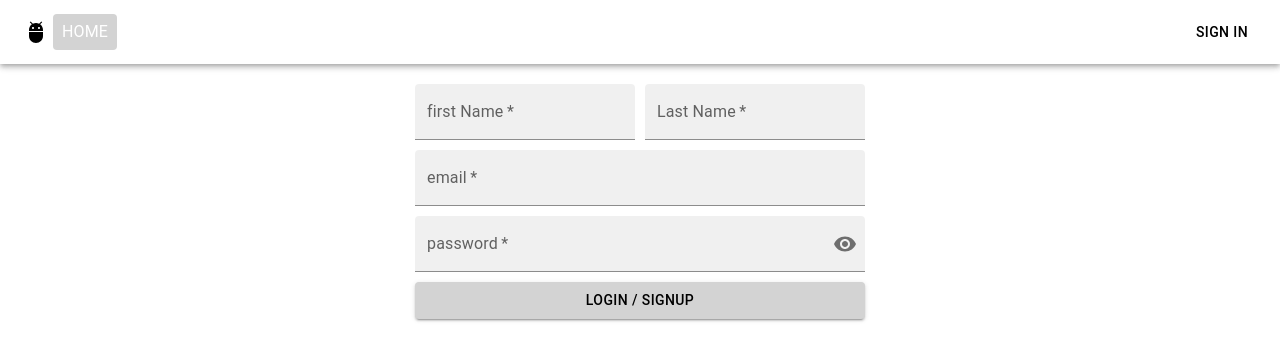
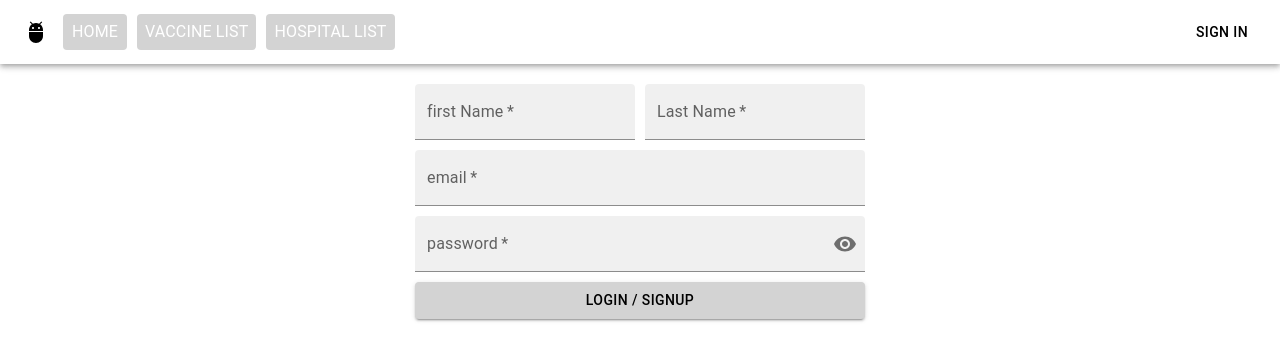
Before and after one commit to JimmyCHL/Vaccination, a React (Create React App) app: page /authenticate in a window 1280 px wide. Shown: the top 360 px of the page. Built offline with nearby package versions, Linux system fonts and the light colour scheme.

Commit message:
beautify header

```diff
--- a/src/App.tsx
+++ b/src/App.tsx
@@ -29,6 +29,8 @@ function App() {
               <Route path="/authenticate" element={<Authenticate />} />
               {isAuthenticated && <Route path="/personalDetail" element={<PersonalDetail />} />}
               {/* Admin */}
+              {isAuthenticated && (
+                <>
                   <Route path="/admin" element={<Home />} />
                   <Route path="/admin/addVaccine" element={<AddVaccine />} />
                   <Route path="/admin/vaccineList" element={<VaccineList />} />
@@ -36,12 +38,18 @@ function App() {
                   <Route path="/admin/hospitalList" element={<HospitalList />} />
                   <Route path="/admin/approver" element={<Approver />} />
                   <Route path="/admin/patientList" element={<PatientList />} />
+                </>
+              )}
               {/* Patient */}
               <Route path="/" element={<Home />} />
               <Route path="/vaccineList" element={<VaccineList />} />
               <Route path="/hospitalList" element={<HospitalList />} />
+              {isAuthenticated && (
+                <>
                   <Route path="/ownSchedules" element={<PersonalScheduleList />} />
                   <Route path="/makeAppointment" element={<RegisterVaccine />} />
+                </>
+              )}
               {/* Not Found */}
               <Route path="*" element={<NotFound />} />
             </Routes>
--- /dev/null
+++ b/src/hooks/useIsAdmin.ts
@@ -0,0 +1,12 @@
+import { useSelector } from 'react-redux'
+import { userSelector } from '../redux/User/UserSelector'
+import { RoleEnum } from '../redux/User/type'
+
+export const useIsAdmin = () => {
+  const user = useSelector(userSelector)
+
+  return {
+    isAdmin: user.role === RoleEnum.Admin,
+    isUser: user.role === RoleEnum.User,
+  }
+}
--- a/src/share/Header/Header.tsx
+++ b/src/share/Header/Header.tsx
@@ -1,12 +1,14 @@
 import AdbIcon from '@mui/icons-material/Adb'
+import { Fab, Menu, MenuItem, useMediaQuery } from '@mui/material'
 import AppBar from '@mui/material/AppBar'
 import Box from '@mui/material/Box'
 import Button from '@mui/material/Button'
 import Toolbar from '@mui/material/Toolbar'
-import { useEffect } from 'react'
+import { useEffect, useState } from 'react'
 import { useDispatch } from 'react-redux'
 import { Link, useNavigate } from 'react-router-dom'
 import { useAuthenticated } from '../../hooks/useAuthenticated'
+import { useIsAdmin } from '../../hooks/useIsAdmin'
 import { AppDispatch } from '../../redux/store'
 import { SignOutUser } from '../../redux/User/UserActions'
 import { NavButton } from './NavButton'
@@ -15,6 +17,18 @@ export const Header = () => {
   const dispatch = useDispatch<AppDispatch>()
   const navigate = useNavigate()
   const { isAuthenticated } = useAuthenticated()
+  const { isUser, isAdmin } = useIsAdmin()
+  const isLarge = useMediaQuery('(max-width: 1000px)')
+
+  // MUI Menu
+  const [anchorEl, setAnchorEl] = useState<null | HTMLElement>(null)
+  const open = Boolean(anchorEl)
+  const handleClick = (event: React.MouseEvent<HTMLButtonElement>) => {
+    setAnchorEl(event.currentTarget)
+  }
+  const handleClose = () => {
+    setAnchorEl(null)
+  }
 
   useEffect(() => {
     if (!localStorage.getItem('token')) {
@@ -28,10 +42,101 @@ export const Header = () => {
     <Box sx={{ flexGrow: 1, marginBottom: '20px' }}>
       <AppBar position="static" color="transparent">
         <Toolbar>
-          <Box sx={{ flex: 1, display: 'flex', alignItems: 'center' }}>
-            <AdbIcon sx={{ marginRight: '5px' }} />
-            <NavButton to="/" children="Home" />
-          </Box>
+          {/* admin */}
+          {isAdmin && (
+            <Box sx={{ flex: 1, display: 'flex', alignItems: 'center', gap: '10px' }}>
+              {!isLarge ? (
+                <>
+                  <AdbIcon sx={{ marginRight: '5px' }} />
+                  <NavButton to="/admin" children="Home" />
+                  <NavButton to="/admin/addVaccine" children="Add Vaccine" />
+                  <NavButton to="/admin/vaccineList" children="Vaccine List" />
+                  <NavButton to="/admin/AddHospital" children="Add Hospital" />
+                  <NavButton to="/admin/hospitalList" children="Hospital List" />
+                  <NavButton to="/admin/approver" children="Approver" />
+                  <NavButton to="/admin/patientList" children="Patient List" />
+                </>
+              ) : (
+                <>
+                  <Fab sx={{ width: '40px', height: '40px' }} aria-label="add" onClick={handleClick}>
+                    <AdbIcon />
+                  </Fab>
+                  <Menu open={open} anchorEl={anchorEl} onClose={handleClose}>
+                    <MenuItem onClick={handleClose}>
+                      <NavButton to="/admin" children="Home" />
+                    </MenuItem>
+                    <MenuItem onClick={handleClose}>
+                      <NavButton to="/admin/addVaccine" children="Add Vaccine" />
+                    </MenuItem>
+                    <MenuItem onClick={handleClose}>
+                      <NavButton to="/admin/vaccineList" children="Vaccine List" />
+                    </MenuItem>
+                    <MenuItem onClick={handleClose}>
+                      <NavButton to="/admin/AddHospital" children="Add Hospital" />
+                    </MenuItem>
+
+                    <MenuItem onClick={handleClose}>
+                      <NavButton to="/admin/hospitalList" children="Hospital List" />
+                    </MenuItem>
+
+                    <MenuItem onClick={handleClose}>
+                      <NavButton to="/admin/approver" children="Approver" />
+                    </MenuItem>
+
+                    <MenuItem onClick={handleClose}>
+                      <NavButton to="/admin/patientList" children="Patient List" />
+                    </MenuItem>
+                  </Menu>
+                </>
+              )}
+            </Box>
+          )}
+          {/* patient */}
+          {isUser && (
+            <Box sx={{ flex: 1, display: 'flex', alignItems: 'center', gap: '10px' }}>
+              {!isLarge ? (
+                <>
+                  <AdbIcon sx={{ marginRight: '5px' }} />
+                  <NavButton to="/" children="Home" />
+                  <NavButton to="/vaccineList" children="Vaccine List" />
+                  <NavButton to="/hospitalList" children="Hospital List" />
+                  {isAuthenticated && (
+                    <>
+                      <NavButton to="/ownSchedules" children="Own Schedules" />
+                      <NavButton to="/makeAppointment" children="Make Appointment" />
+                    </>
+                  )}
+                </>
+              ) : (
+                <>
+                  <Fab sx={{ width: '40px', height: '40px' }} aria-label="add" onClick={handleClick}>
+                    <AdbIcon />
+                  </Fab>
+                  <Menu open={open} anchorEl={anchorEl} onClose={handleClose}>
+                    <MenuItem onClick={handleClose}>
+                      <NavButton to="/" children="Home" />
+                    </MenuItem>
+                    <MenuItem onClick={handleClose}>
+                      <NavButton to="/vaccineList" children="Vaccine List" />
+                    </MenuItem>
+                    <MenuItem onClick={handleClose}>
+                      <NavButton to="/hospitalList" children="Hospital List" />
+                    </MenuItem>
+                    {isAuthenticated && (
+                      <>
+                        <MenuItem onClick={handleClose}>
+                          <NavButton to="/ownSchedules" children="Own Schedules" />
+                        </MenuItem>
+                        <MenuItem onClick={handleClose}>
+                          <NavButton to="/makeAppointment" children="Make Appointment" />
+                        </MenuItem>
+                      </>
+                    )}
+                  </Menu>
+                </>
+              )}
+            </Box>
+          )}
           {isAuthenticated && (
             <Button component={Link} to="/personalDetail" color="inherit">
               Info
--- a/src/share/Header/NavButton.tsx
+++ b/src/share/Header/NavButton.tsx
@@ -1,10 +1,11 @@
-import { Button, Typography } from '@mui/material'
+import { Button, Typography, useMediaQuery } from '@mui/material'
 import { ReactNode } from 'react'
 import { Link, useLocation } from 'react-router-dom'
 
 export const NavButton = ({ to, children }: { to: string; children: ReactNode }) => {
   const location = useLocation()
-
+  const isSmall = useMediaQuery('(max-width: 900px)')
+  console.log(isSmall)
   // Check if the current path matches the target 'to' path
   const isActive = location.pathname === to
 
@@ -17,12 +18,12 @@ export const NavButton = ({ to, children }: { to: string; children: ReactNode })
         backgroundColor: isActive ? 'black' : 'lightgray', // Active style
         color: 'white',
         '&:hover': {
-          backgroundColor: 'lightgray',
+          backgroundColor: 'lightskyblue',
         },
       }}
     >
       <Typography
-        sx={{ fontWeight: isActive ? 'bold' : 'normal' }} // Active style
+        sx={{ fontWeight: isActive ? 'bold' : 'normal', fontSize: isSmall ? '12px' : '16px' }} // Active style
       >
         {children}
       </Typography>
```
Lines whose indentation alone changed are shown as unchanged.
